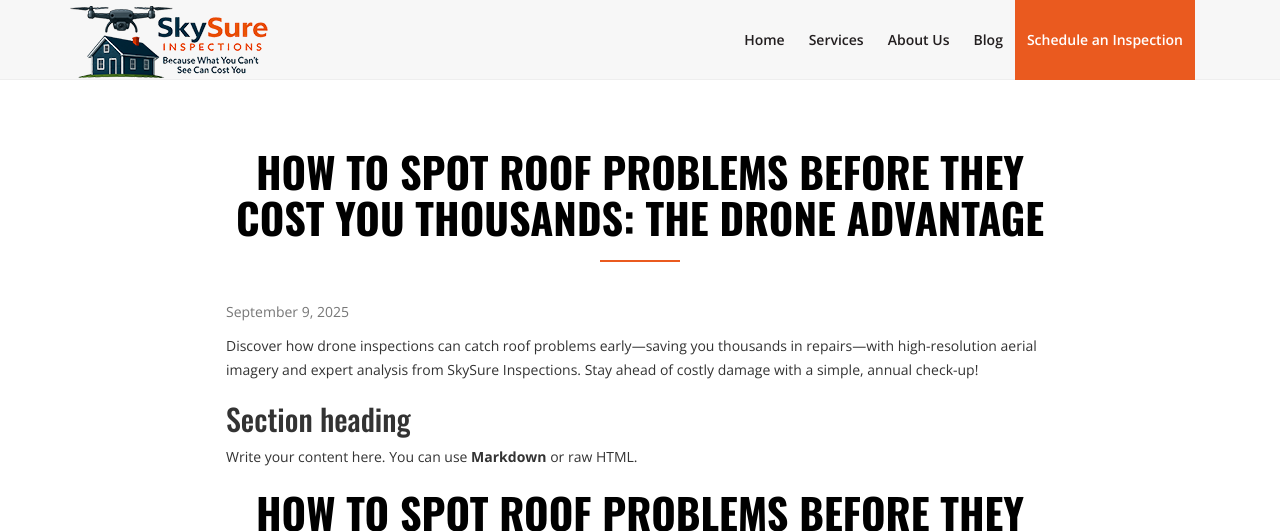
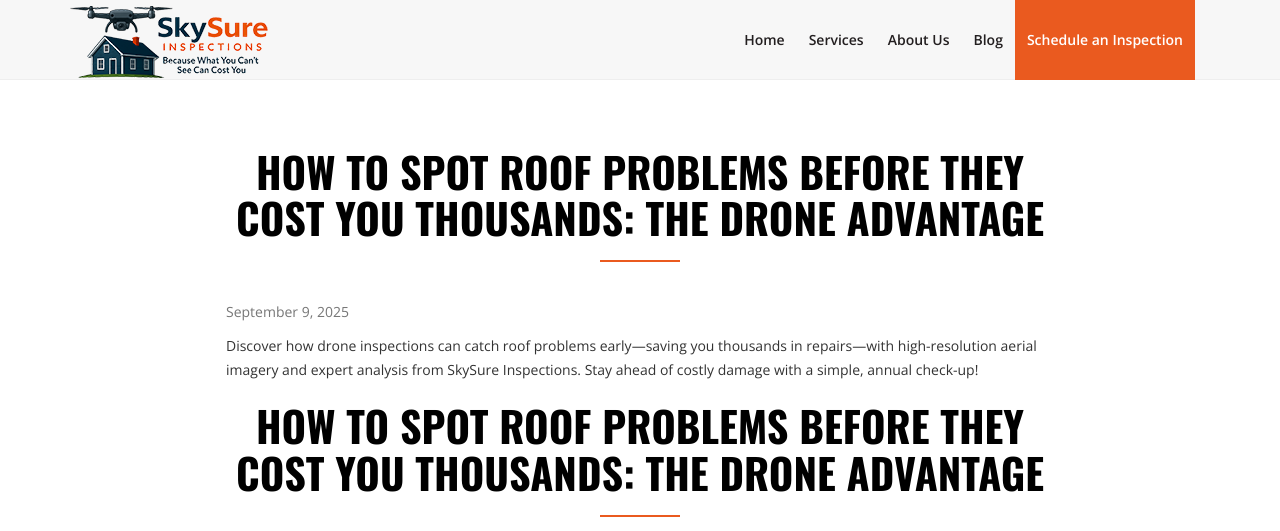
Before and after one commit to ahdworsky/SkySureInspections, a Jekyll site: the page built from _posts/2025-09-09-new-post.md, in a window 1280 px wide and 900 px high, cut to the strip 0-531 px from the top of the window. Built offline with Jekyll 4.4.1, drawn with Linux system fonts in a browser that asks for light colours; nearby versions of some CDN libraries; library files that are not in the unit come from our copies.

Commit message:
Update 2025-09-09-new-post.md

```diff
--- a/_posts/2025-09-09-new-post.md
+++ b/_posts/2025-09-09-new-post.md
@@ -7,9 +7,6 @@ description: "Discover how drone inspections can catch roof problems early—sav
 
 Discover how drone inspections can catch roof problems early—saving you thousands in repairs—with high-resolution aerial imagery and expert analysis from SkySure Inspections. Stay ahead of costly damage with a simple, annual check-up!
 <!--more-->
-
-## Section heading
-Write your content here. You can use **Markdown** or raw HTML.
 
 # How to Spot Roof Problems Before They Cost You Thousands: The Drone Advantage
 
```
